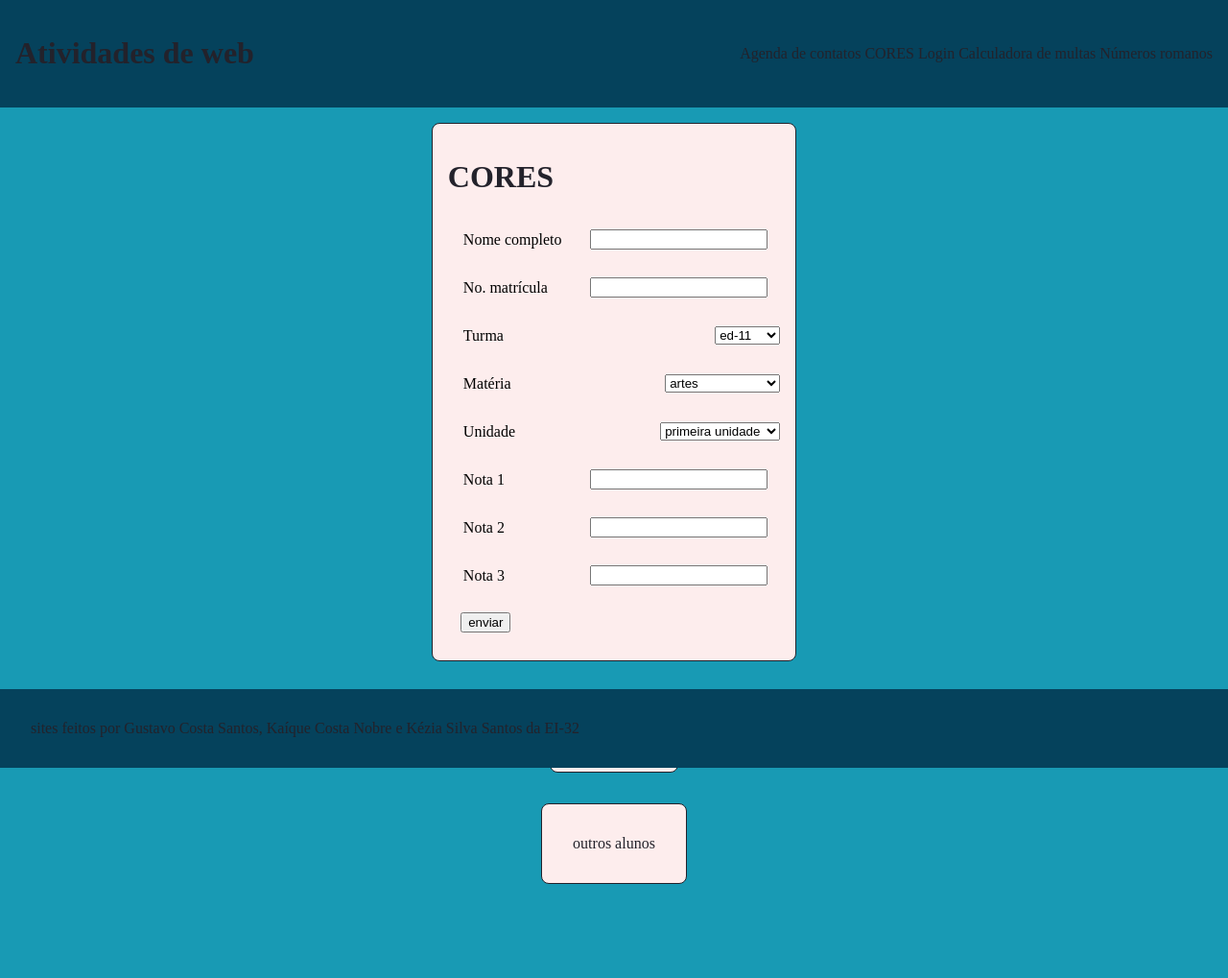
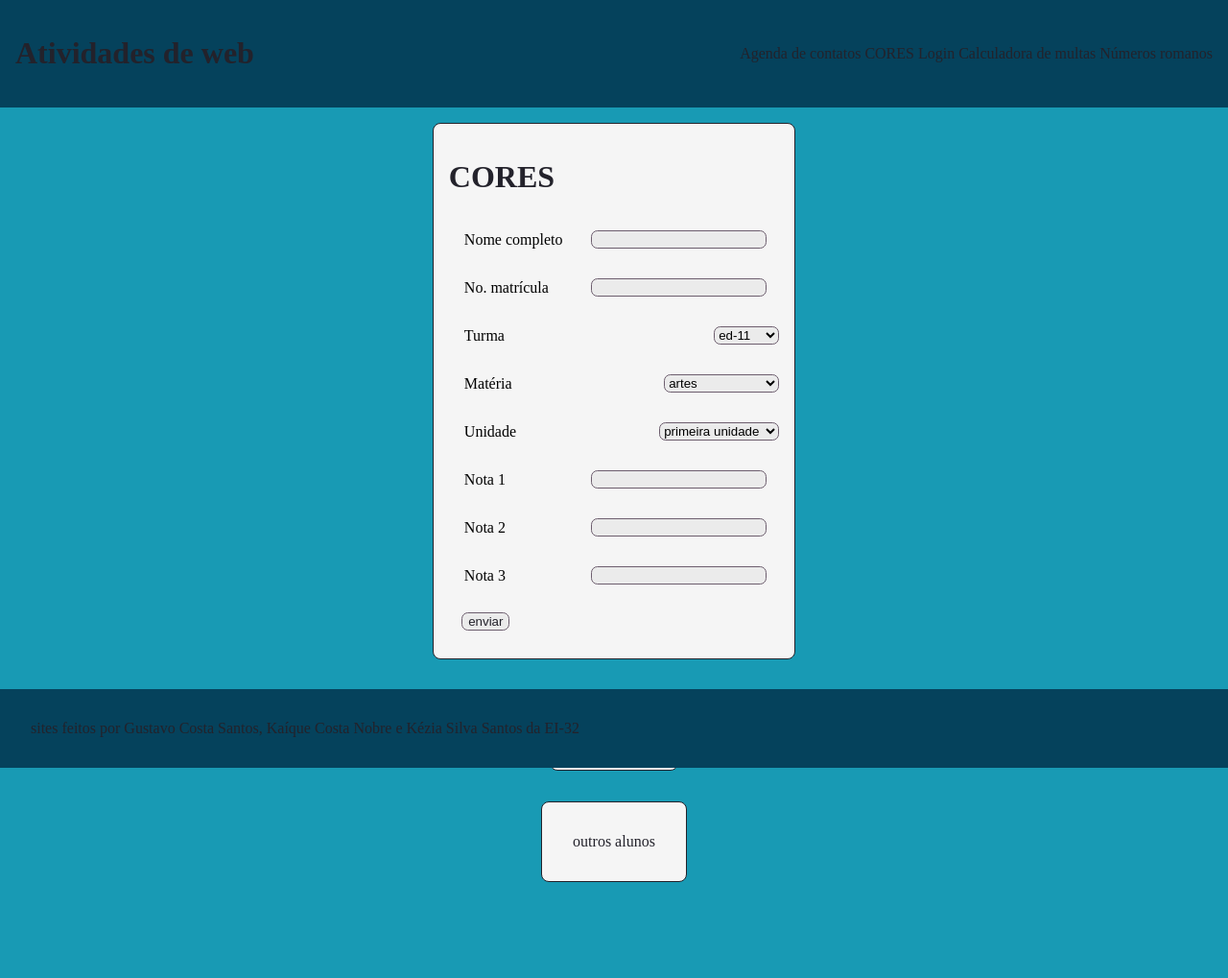
Before and after one commit to Zer0-Zer0/atividade_paranhos_php, a PHP site: page /cores/index.php in a window 1280 px wide. Shown: the whole page at 96% size. After the commit the page ends 919 px from the top, so only its background shows below. Run offline with PHP 8.4, Linux system fonts and the light colour scheme.

Commit message:
made the inputs follow the colorcode 	modified:   _css/style.css

```diff
--- a/_css/style.css
+++ b/_css/style.css
@@ -4,10 +4,10 @@
     --p-03: hsl(174, 69%, 68%);
     --p-04: hsl(186, 59%, 89%);
 
-    --p-white-01: hsl(0, 78%, 96%);
-    --p-white-02: hsl(0, 78%, 96%);
-    --p-white-03: hsl(0, 78%, 96%);
-    --p-white-04: hsl(0, 78%, 96%);
+    --p-white-01: hsl(0, 0%, 96%);
+    --p-white-02: hsl(0, 0%, 92%);
+    --p-white-03: hsl(0, 0%, 68%);
+    --p-white-04: hsl(0, 0%, 51%);
 
     --p-black-01: hsl(247, 12%, 15%);
     --p-black-02: hsl(251, 13%, 24%);
@@ -64,7 +64,11 @@ p {
     margin: 1em;
 }
 
-p,h1,a{
+p,
+h1,
+input[type="button"],
+input[type="submit"],
+a {
     color: var(--p-black-01);
 }
 
@@ -72,6 +76,34 @@ input[type="text"],
 input[type="tel"],
 input[type="email"] {
     max-width: 16em;
+}
+
+input[type="button"],
+input[type="reset"],
+input[type="submit"],
+input[type="text"],
+input[type="tel"],
+input[type="email"],
+input[type="number"],
+select,
+button {
+    background-color: var(--p-white-02);
+
+    border-radius: .5em;
+
+    border: 1px solid var(--p-black-04);
+}
+
+input[type="button"]:hover,
+input[type="reset"]:hover,
+input[type="submit"]:hover,
+select:hover,
+button:hover {
+    background-color: var(--p-white-03);
+
+    border-radius: .5em;
+
+    border: 1px solid var(--p-black-03);
 }
 
 .hidden {
```
